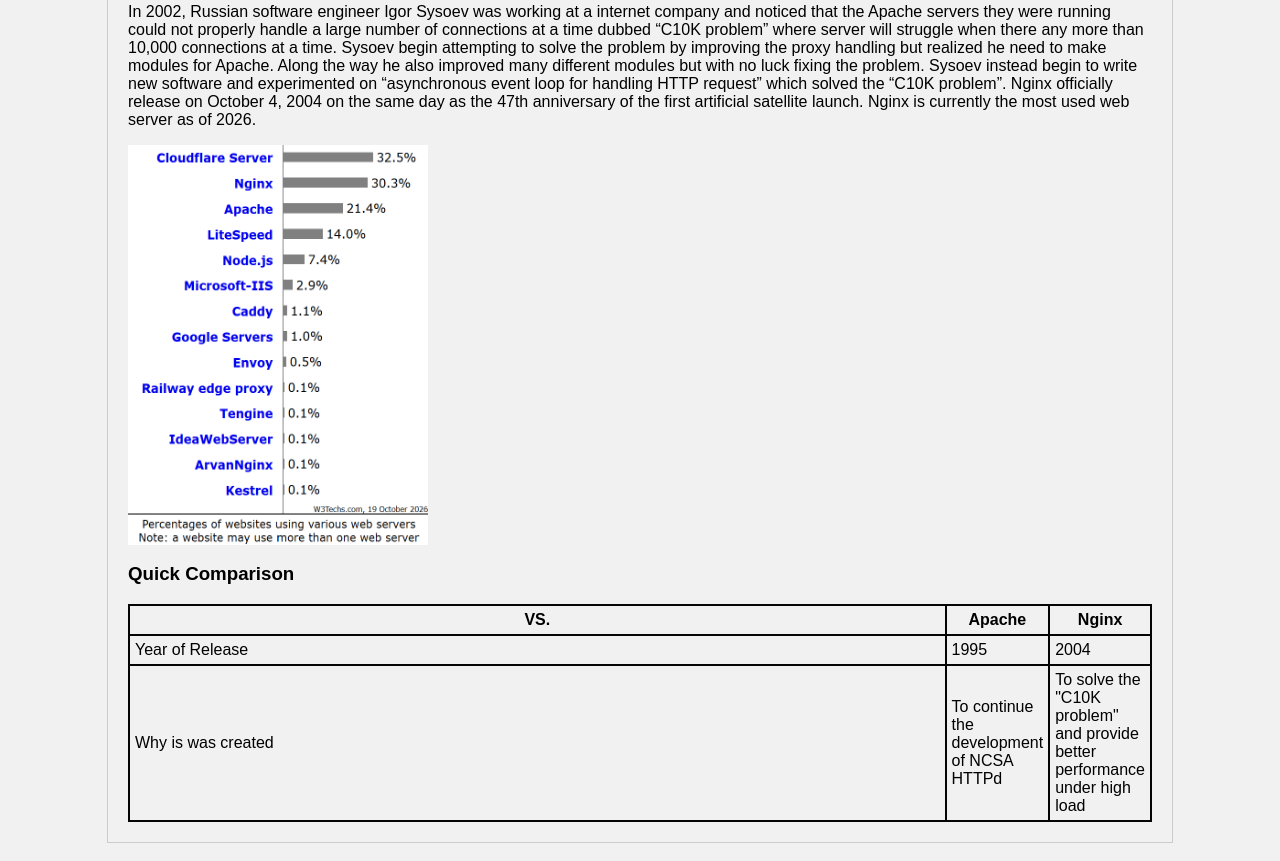
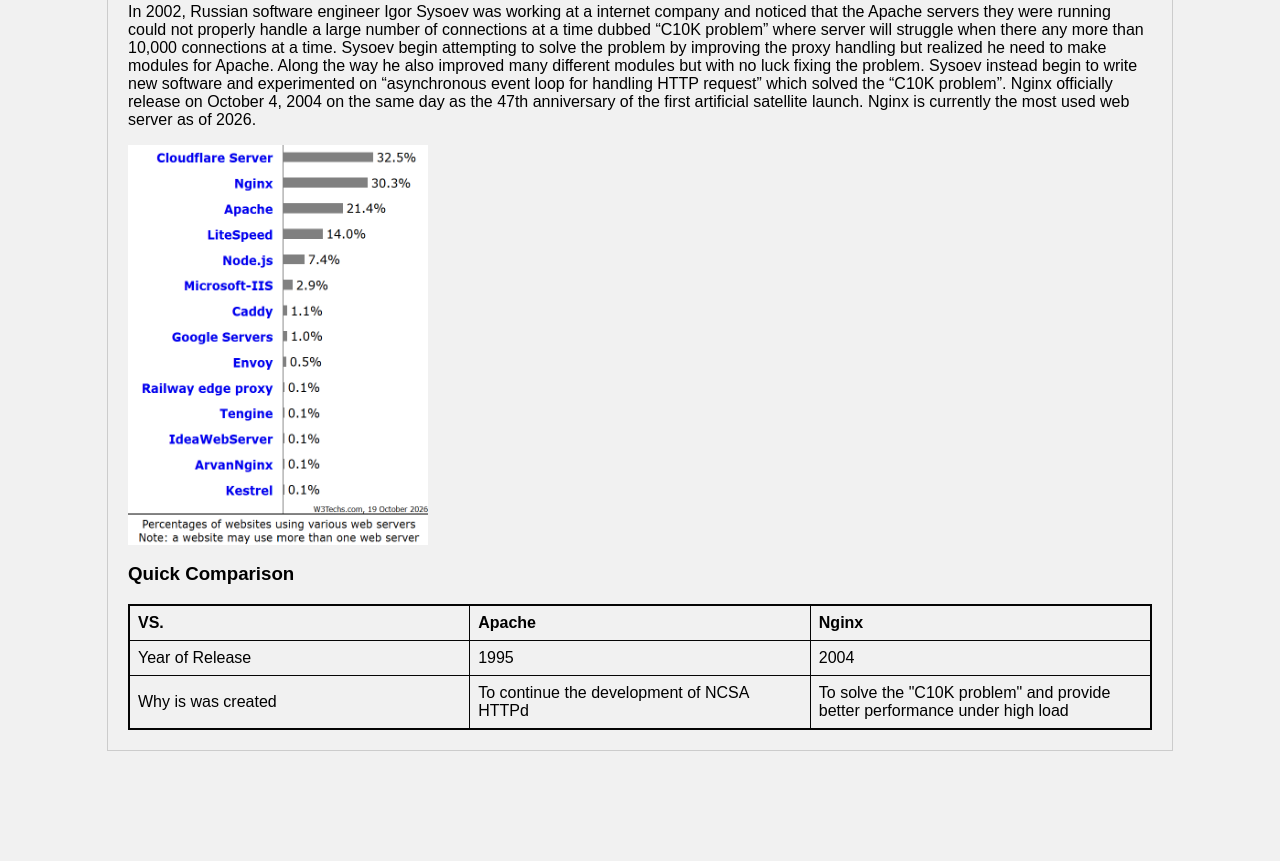
Before and after one commit to TheLonelyOtaku/IT3203, a plain HTML site: page topic2.html in a window 1280 px wide. Shown: the part 477-1338 px from the top of the page. After the commit the page ends 1268 px from the top, so only its background shows below. Drawn offline with Linux system fonts and the light colour scheme.

Commit message:
fix part 3

```diff
--- a/style.css
+++ b/style.css
@@ -27,11 +27,18 @@
     border: 1px solid #ccc;
     width: 80%;
 }
+/* table style */
 .table-style {
     border-collapse: collapse;
     border: 2px solid #050505;
-    padding: 5px;
+    table-layout: fixed;
     width: 100%;
+}
+.table-style th,
+.table-style td {
+    border: 1px solid #050505;
+    padding: 8px;
+    text-align: left;
 }
 /* horizontal Navigation bar */
 .nav-menu {
--- a/topic2.html
+++ b/topic2.html
@@ -29,20 +29,20 @@
             <img src="shares.png" alt="Market share of web servers in 2026" width="300" height="400">
             <h3>Quick Comparison</h3>
             <table class="table-style">
-                <tr class="table-style">
-                    <th class="table-style">VS.</th>
-                    <th class="table-style">Apache</th>
-                    <th class="table-style">Nginx</th>
+                <tr>
+                    <th>VS.</th>
+                    <th>Apache</th>
+                    <th>Nginx</th>
                 </tr>
-                <tr class="table-style">
-                    <td class="table-style">Year of Release</td>
-                    <td class="table-style">1995</td>
-                    <td class="table-style">2004</td>
+                <tr>
+                    <td>Year of Release</td>
+                    <td>1995</td>
+                    <td>2004</td>
                 </tr>
-                <tr class="table-style">
-                    <td class="table-style">Why is was created</td>
-                    <td class="table-style">To continue the development of NCSA HTTPd</td>
-                    <td class="table-style">To solve the "C10K problem" and provide better performance under high load</td>
+                <tr>
+                    <td>Why is was created</td>
+                    <td>To continue the development of NCSA HTTPd</td>
+                    <td>To solve the "C10K problem" and provide better performance under high load</td>
                 </tr>
             </table>
         </div>
```
